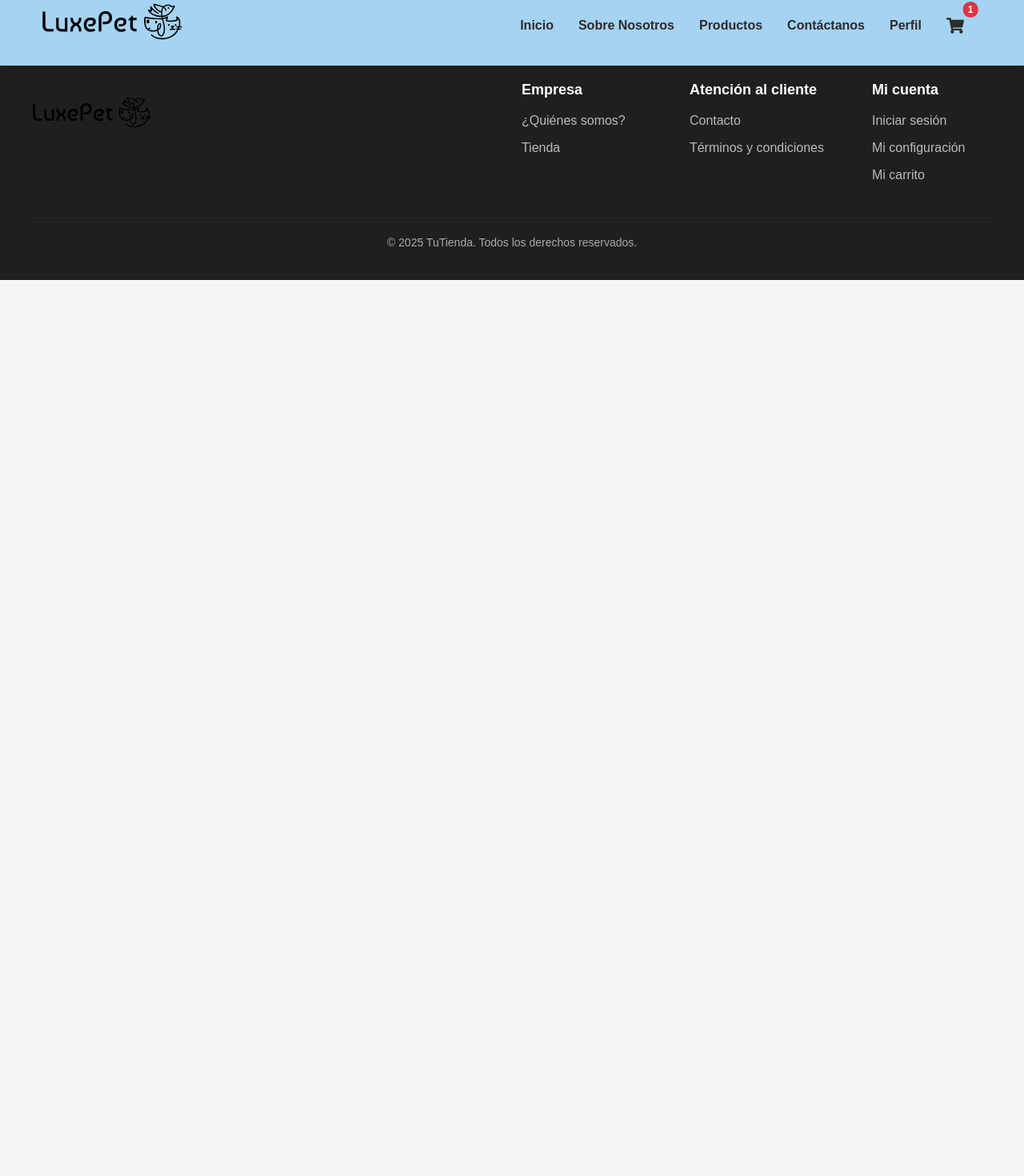
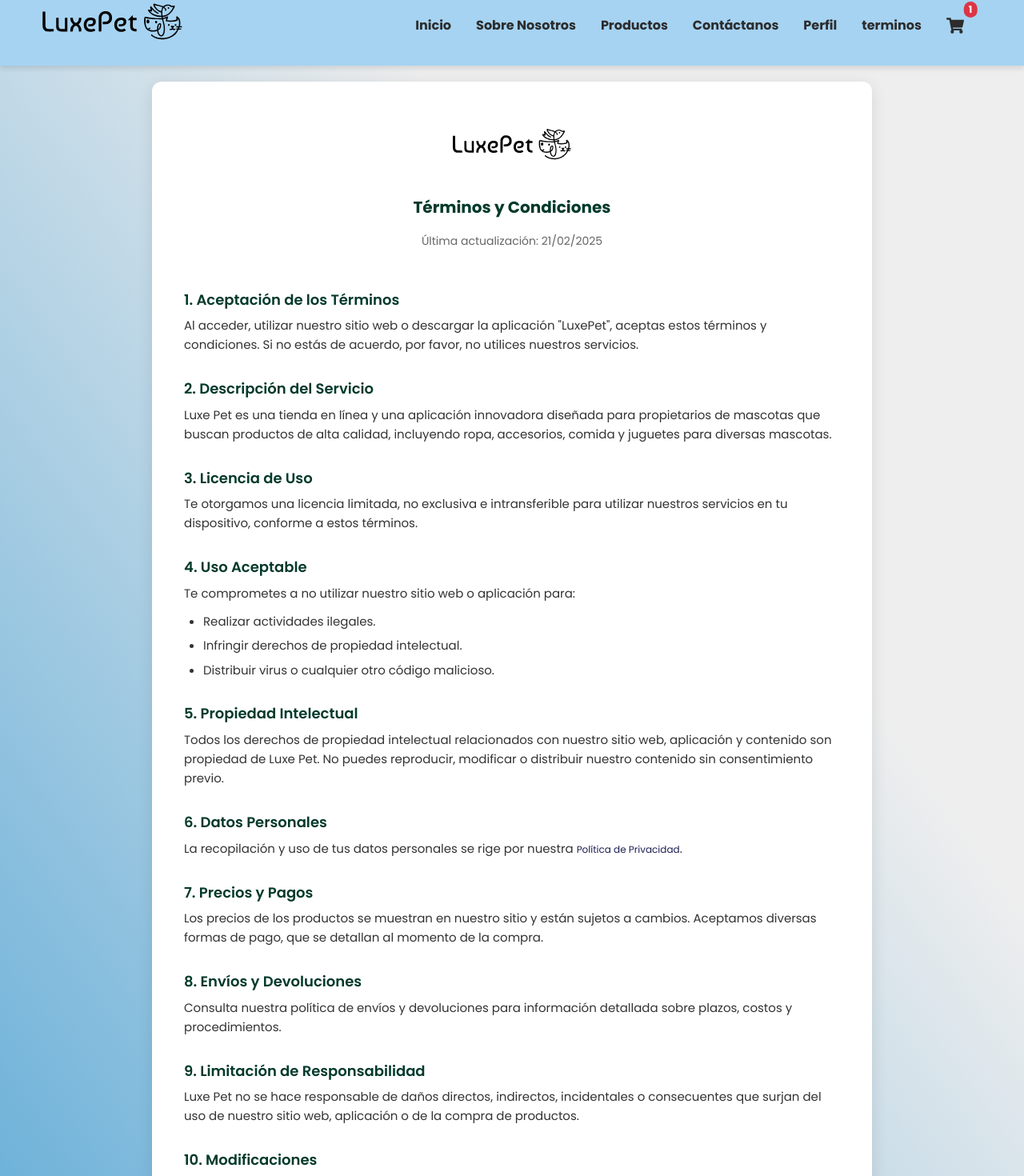
Before and after one commit to ferxhdzzz/luxepet, a React (Vite) app in the folder frontend/: page /Terminos in a window 1280 px wide. Shown: the part 18-1488 px from the top of the page at 80% size. Before the commit the page ends 800 px from the top, so only its background shows below. Built offline with nearby package versions, Linux system fonts and the light colour scheme.

Commit message:
How annoying Fernanda is

```diff
--- a/frontend/src/App.jsx
+++ b/frontend/src/App.jsx
@@ -38,6 +38,7 @@
           <Route path="/products" element={<Productsycat />} />
           <Route path="/contact" element={<Contactanos />} />
           <Route path="/actualizar" element={<Actualizar />} />
+          <Route path="/Terminos" element={<Terminos />} />
           <Route path="/cart" element={<Carrito />} />
           <Route path="/About" element={<TiendaHistoria />} />
           <Route path="/register" element={<Registro />} />
--- a/frontend/src/components/Footer.jsx
+++ b/frontend/src/components/Footer.jsx
@@ -27,7 +27,7 @@
             <h4>Atención al cliente</h4>
             <ul>
               <li><Link to="/contact">Contacto</Link></li>
-              <li><Link to="/terminos">Términos y condiciones</Link></li>
+              <li><Link to="/Terminos">Términos y condiciones</Link></li>
             </ul>
           </div>
 
--- a/frontend/src/components/nav.jsx
+++ b/frontend/src/components/nav.jsx
@@ -40,6 +40,9 @@
             <Nav.Link as={Link} to="/configuration" className="fw-bold">
               Perfil
             </Nav.Link>
+            <Nav.Link as={Link} to="/Terminos" className="fw-bold">
+              terminos
+            </Nav.Link>
 
             {/* Carrito de compras */}
             <Nav.Link as={Link} to="/cart" className="fw-bold position-relative">
--- a/frontend/src/pages/Terminos.css
+++ b/frontend/src/pages/Terminos.css
@@ -1,33 +1,136 @@
-.terminos {
-   display: flex;
-    height: 140vh;
-    background: linear-gradient(to  bottom left, #EEEEEE 30%, #59A8D6 100%);
-    font-family: 'Poppins', Arial, sans-serif;
-  }
-  .logo {
-    width: 150px;
-    margin-bottom: 20px;
-  }
-  .description {
-    font-size: 15px;
-    color: #333;
-    margin-bottom: 30px;
-    max-width: 1000000000000px; /* <-- AUMENTAMOS EL ANCHO */
+/* Terminos.css */
+@import url('https://fonts.googleapis.com/css2?family=Poppins:wght@300;400;500;600;700&display=swap');
+
+.terminos-container {
+  min-height: 100vh;
+  background: linear-gradient(to bottom left, #EEEEEE 30%, #59A8D6 100%);
+  font-family: 'Poppins', Arial, sans-serif;
+  padding: 40px 20px;
+  display: flex;
+  justify-content: center;
 }
-  .title {
-    font-size: 25px;
-    font-weight: bold;
-    color: #033a2b;
-    margin-bottom: 20px;
+
+.terminos-content {
+  background-color: white;
+  border-radius: 12px;
+  box-shadow: 0 4px 20px rgba(0, 0, 0, 0.1);
+  width: 100%;
+  max-width: 900px;
+  padding: 40px;
+  margin: 0 auto;
+}
+
+.header {
+  display: flex;
+  flex-direction: column;
+  align-items: center;
+  margin-bottom: 30px;
+  text-align: center;
+}
+
+.logo {
+  width: 120px;
+  margin-bottom: 20px;
+}
+
+.title {
+  font-size: 28px;
+  font-weight: 700;
+  color: #033a2b;
+  margin-bottom: 10px;
+}
+
+.update-date {
+  font-size: 14px;
+  color: #666;
+  margin-bottom: 20px;
+}
+
+.terms-sections {
+  margin-bottom: 40px;
+}
+
+.term-section {
+  margin-bottom: 24px;
+}
+
+.section-title {
+  font-size: 18px;
+  font-weight: 600;
+  color: #033a2b;
+  margin-bottom: 10px;
+}
+
+.term-section p {
+  font-size: 15px;
+  line-height: 1.6;
+  color: #333;
+  margin-bottom: 12px;
+}
+
+.terms-list {
+  list-style-type: disc;
+  padding-left: 24px;
+  margin-top: 10px;
+  margin-bottom: 16px;
+}
+
+.terms-list li {
+  margin-bottom: 8px;
+  font-size: 15px;
+  line-height: 1.5;
+  color: #333;
+}
+
+.link {
+  color: #1a73e8;
+  text-decoration: none;
+  transition: color 0.2s;
+}
+
+.link:hover {
+  text-decoration: underline;
+  color: #0d47a1;
+}
+
+.footer {
+  text-align: center;
+  font-size: 14px;
+  color: #666;
+  border-top: 1px solid #eaeaea;
+  padding-top: 20px;
+  margin-top: 30px;
+}
+
+/* Responsive adjustments */
+@media screen and (max-width: 768px) {
+  .terminos-content {
+    padding: 25px;
   }
 
-  .left-section {
-    flex: 0.8;
-    padding: 50px;
-    display: flex;
-    flex-direction: column;
-    justify-content: flex-start; /* <-- Esto sube el contenido */
-    align-items: flex-start;
-    padding-top: -30px; /* Ajusta este valor según cuánto lo quieras subir */
+  .title {
+    font-size: 24px;
   }
-  /* Sección derecha */
+
+  .section-title {
+    font-size: 16px;
+  }
+}
+
+@media screen and (max-width: 480px) {
+  .terminos-container {
+    padding: 20px 15px;
+  }
+
+  .terminos-content {
+    padding: 20px 15px;
+  }
+
+  .logo {
+    width: 100px;
+  }
+
+  .title {
+    font-size: 22px;
+  }
+}
--- a/frontend/src/pages/Terminos.jsx
+++ b/frontend/src/pages/Terminos.jsx
@@ -1,61 +1,86 @@
 import React from 'react';
-import './Terminos.css'; // <-- Asegúrate que importas tu CSS
+import './Terminos.css';
 
+const Terminos = () => {
+  return (
+    <div className="terminos-container">
+      <div className="terminos-content">
+        <div className="header">
+          <img src="/luxe.svg" alt="Logo LuxePet" className="logo" />
+          <h1 className="title">Términos y Condiciones</h1>
+          <p className="update-date">Última actualización: 21/02/2025</p>
+        </div>
 
-function Terminos() {
-  return (
-    <div className="terminos">
-      <div className="left-section">
-      <img src="/luxe.svg" alt="Logo LuxePet" className="logo" />
+        <div className="terms-sections">
+          <section className="term-section">
+            <h2 className="section-title">1. Aceptación de los Términos</h2>
+            <p>Al acceder, utilizar nuestro sitio web o descargar la aplicación "LuxePet", aceptas estos términos y condiciones. Si no estás de acuerdo, por favor, no utilices nuestros servicios.</p>
+          </section>
 
-          <h2 className="title">Terminos y condiciones</h2>
+          <section className="term-section">
+            <h2 className="section-title">2. Descripción del Servicio</h2>
+            <p>Luxe Pet es una tienda en línea y una aplicación innovadora diseñada para propietarios de mascotas que buscan productos de alta calidad, incluyendo ropa, accesorios, comida y juguetes para diversas mascotas.</p>
+          </section>
 
-        <p className="description">
-      <p>  Términos y Condiciones de Luxe Pet</p>
-      <p>Última actualización: 21/02/2025</p>
+          <section className="term-section">
+            <h2 className="section-title">3. Licencia de Uso</h2>
+            <p>Te otorgamos una licencia limitada, no exclusiva e intransferible para utilizar nuestros servicios en tu dispositivo, conforme a estos términos.</p>
+          </section>
 
-      <p>1. Aceptación de los Términos
-Al acceder, utilizar nuestro sitio web o descargar la aplicación "LuxePet", aceptas estos términos y condiciones. Si no estás de acuerdo, por favor, no utilices nuestros servicios.
-</p>
-<p>2. Descripción del Servicio
-Luxe Pet es una tienda en línea y una aplicación innovadora diseñada para propietarios de mascotas que buscan productos de alta calidad, incluyendo ropa, accesorios, comida y juguetes para diversas mascotas.
-</p>
-<p>3. Licencia de Uso
-Te otorgamos una licencia limitada, no exclusiva e intransferible para utilizar nuestros servicios en tu dispositivo, conforme a estos términos.
-</p>
-<p>4. Uso Aceptable
-Te comprometes a no utilizar nuestro sitio web o aplicación para:
-- Realizar actividades ilegales.
-- Infringir derechos de propiedad intelectual.
-- Distribuir virus o cualquier otro código malicioso.</p>
+          <section className="term-section">
+            <h2 className="section-title">4. Uso Aceptable</h2>
+            <p>Te comprometes a no utilizar nuestro sitio web o aplicación para:</p>
+            <ul className="terms-list">
+              <li>Realizar actividades ilegales.</li>
+              <li>Infringir derechos de propiedad intelectual.</li>
+              <li>Distribuir virus o cualquier otro código malicioso.</li>
+            </ul>
+          </section>
 
-<p>5. Propiedad Intelectual
-Todos los derechos de propiedad intelectual relacionados con nuestro sitio web, aplicación y contenido son propiedad de Luxe Pet. No puedes reproducir, modificar o distribuir nuestro contenido sin consentimiento previo.
-</p>
-<p>6. Datos Personales
-La recopilación y uso de tus datos personales se rige por nuestra [Política de Privacidad](https://www.google.com/about/company/user-consent-policy.html).
-</p>
-<p>7. Precios y Pagos
-Los precios de los productos se muestran en nuestro sitio y están sujetos a cambios. Aceptamos diversas formas de pago, que se detallan al momento de la compra.
-</p>
-<p>8. Envíos y Devoluciones
-Consulta nuestra política de envíos y devoluciones para información detallada sobre plazos, costos y procedimientos.
-</p>
-<p>9. Limitación de Responsabilidad
-Luxe Pet no se hace responsable de daños directos, indirectos, incidentales o consecuentes que surjan del uso de nuestro sitio web, aplicación o de la compra de productos.
-</p>
-<p>10. Modificaciones
-Nos reservamos el derecho de modificar estos términos en cualquier momento. Te notificaremos sobre cambios significativos a través de nuestro sitio web o por correo electrónico.
-</p>
-<p>11. Legislación Aplicable
-Estos términos se rigen por las leyes de El Salvador, San Salvador. Cualquier disputa se resolverá en los tribunales de la Secretaría General – Corte Suprema de Justicia de El Salvador.
-</p>
-<p>12. Contacto
-Si tienes preguntas sobre estos términos y condiciones, contáctanos en LuxePet@gmail.com  </p>      </p>
+          <section className="term-section">
+            <h2 className="section-title">5. Propiedad Intelectual</h2>
+            <p>Todos los derechos de propiedad intelectual relacionados con nuestro sitio web, aplicación y contenido son propiedad de Luxe Pet. No puedes reproducir, modificar o distribuir nuestro contenido sin consentimiento previo.</p>
+          </section>
+
+          <section className="term-section">
+            <h2 className="section-title">6. Datos Personales</h2>
+            <p>La recopilación y uso de tus datos personales se rige por nuestra <a href="https://www.google.com/about/company/user-consent-policy.html" className="link">Política de Privacidad</a>.</p>
+          </section>
+
+          <section className="term-section">
+            <h2 className="section-title">7. Precios y Pagos</h2>
+            <p>Los precios de los productos se muestran en nuestro sitio y están sujetos a cambios. Aceptamos diversas formas de pago, que se detallan al momento de la compra.</p>
+          </section>
+
+          <section className="term-section">
+            <h2 className="section-title">8. Envíos y Devoluciones</h2>
+            <p>Consulta nuestra política de envíos y devoluciones para información detallada sobre plazos, costos y procedimientos.</p>
+          </section>
+
+          <section className="term-section">
+            <h2 className="section-title">9. Limitación de Responsabilidad</h2>
+            <p>Luxe Pet no se hace responsable de daños directos, indirectos, incidentales o consecuentes que surjan del uso de nuestro sitio web, aplicación o de la compra de productos.</p>
+          </section>
+
+          <section className="term-section">
+            <h2 className="section-title">10. Modificaciones</h2>
+            <p>Nos reservamos el derecho de modificar estos términos en cualquier momento. Te notificaremos sobre cambios significativos a través de nuestro sitio web o por correo electrónico.</p>
+          </section>
+
+          <section className="term-section">
+            <h2 className="section-title">11. Legislación Aplicable</h2>
+            <p>Estos términos se rigen por las leyes de El Salvador, San Salvador. Cualquier disputa se resolverá en los tribunales de la Secretaría General – Corte Suprema de Justicia de El Salvador.</p>
+          </section>
+
+          <section className="term-section">
+            <h2 className="section-title">12. Contacto</h2>
+            <p>Si tienes preguntas sobre estos términos y condiciones, contáctanos en <a href="mailto:LuxePet@gmail.com" className="link">LuxePet@gmail.com</a></p>
+          </section>
+        </div>
 
       </div>
     </div>
   );
-}
+};
 
 export default Terminos;
```
